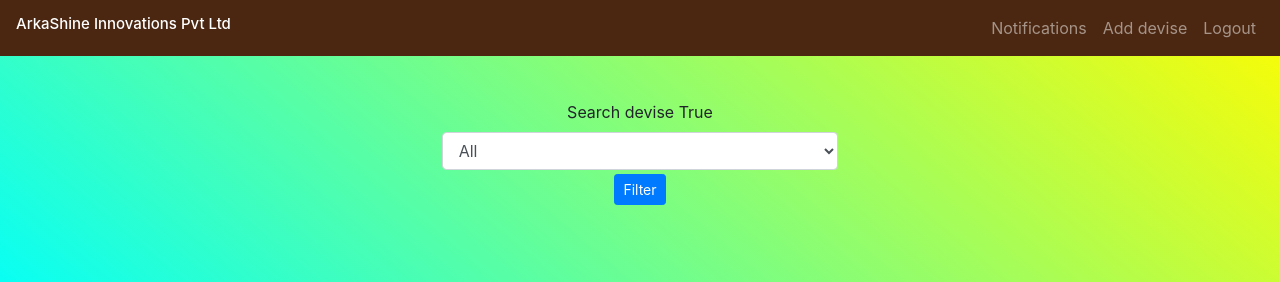
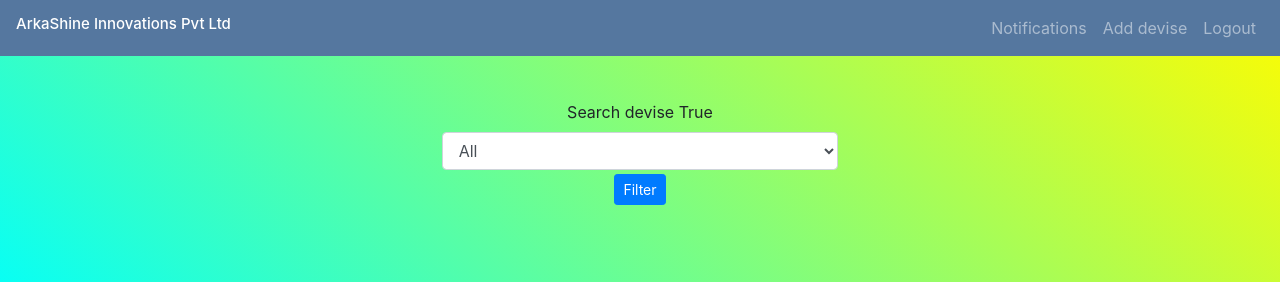
Before and after one commit to sindhu-shirigoudar/agriculture_project_backend, a Django app: page /map/ in a window 1280 px wide. Shown: the top 282 px of the page. Run offline with Django 4.2, Linux system fonts and the light colour scheme; a user stored in the database is signed in; data comes from the database, SQL or seed files in the repository; some libraries are stand-ins or nearby versions.

Commit message:
all changes

```diff
--- a/templates/add_devise.html
+++ b/templates/add_devise.html
@@ -33,7 +33,7 @@
 }
 </style>
 <!-- navbar -->
-<nav class="navbar fixed-top navbar-expand navbar-dark" style="background-color: #4b2711;">
+<nav class="navbar fixed-top navbar-expand navbar-dark" style="background-color: #55779f;">
   <div class="container-fluid">
       <a class="navbar-brand" href="{% url 'dashboard' %}">
           <h3 class="my-heading" style="font-size: 15px;">ArkaShine Innovations Pvt Ltd</h3>
--- a/templates/api_details.html
+++ b/templates/api_details.html
@@ -20,7 +20,7 @@
 
 <!------ Include the above in your HEAD tag ---------->
  <!-- navbar -->
- <nav class="navbar fixed-top navbar-expand navbar-dark" style="background-color: #4b2711;">
+ <nav class="navbar fixed-top navbar-expand navbar-dark" style="background-color: #55779f;">
      <div class="container-fluid">
          <a class="navbar-brand" href="{% url 'dashboard' %}">
              <h3 class="my-heading" style="font-size: 15px;">ArkaShine Innovations Pvt Ltd</h3>
--- a/templates/api_list.html
+++ b/templates/api_list.html
@@ -86,7 +86,7 @@
 </head>
     <!-- navbar -->
     <h4 class="bg-success" style="width: 100%;">{{message}}</h4>
-    <nav class="navbar fixed-top navbar-expand navbar-dark" style="background-color: #4b2711;">
+    <nav class="navbar fixed-top navbar-expand navbar-dark" style="background-color: #55779f;">
         <div class="container-fluid">
             <a class="navbar-brand" href="{% url 'dashboard' %}">
                 <h3 class="my-heading" style="font-size: 15px;">ArkaShine Innovations Pvt Ltd</h3>
--- a/templates/device_list.html
+++ b/templates/device_list.html
@@ -86,7 +86,7 @@
     <link rel="stylesheet" href="https://cdnjs.cloudflare.com/ajax/libs/MaterialDesign-Webfont/5.3.45/css/materialdesignicons.css" integrity="sha256-NAxhqDvtY0l4xn+YVa6WjAcmd94NNfttjNsDmNatFVc=" crossorigin="anonymous" />
 </head>
     <!-- navbar -->
-    <nav class="navbar fixed-top navbar-expand navbar-dark" style="background-color: #4b2711;">
+    <nav class="navbar fixed-top navbar-expand navbar-dark" style="background-color: #55779f;">
         <div class="container-fluid">
             <a class="navbar-brand" href="{% url 'dashboard' %}">
                 <h3 class="my-heading" style="font-size: 15px;">ArkaShine Innovations Pvt Ltd</h3>
--- a/templates/devise_details1.html
+++ b/templates/devise_details1.html
@@ -18,7 +18,7 @@
   }
  </style>
  <h4 class="bg-success" style="width: 100%;">{{message}}</h4>
- <nav class="navbar fixed-top navbar-expand navbar-dark" style="background-color: #4b2711;">
+ <nav class="navbar fixed-top navbar-expand navbar-dark" style="background-color: #55779f;">
      <div class="container-fluid">
          <a class="navbar-brand" href="{% url 'dashboard' %}">
              <h3 class="my-heading" style="font-size: 15px;">ArkaShine Innovations Pvt Ltd</h3>
--- a/templates/devise_user_details.html
+++ b/templates/devise_user_details.html
@@ -15,7 +15,7 @@
  </style>
 <!------ Include the above in your HEAD tag ---------->
  <!-- navbar -->
- <nav class="navbar fixed-top navbar-expand navbar-dark" style="background-color: #4b2711;">
+ <nav class="navbar fixed-top navbar-expand navbar-dark" style="background-color: #55779f;">
      <div class="container-fluid">
          <a class="navbar-brand" href="{% url 'dashboard' %}">
              <h3 class="my-heading" style="font-size: 15px;">ArkaShine Innovations Pvt Ltd</h3>
--- a/templates/map/map_index.html
+++ b/templates/map/map_index.html
@@ -140,7 +140,7 @@
     </style>
 </head>
 <!-- navbar -->
-    <nav class="navbar fixed-top navbar-expand navbar-dark" style="background-color: #4b2711;">
+    <nav class="navbar fixed-top navbar-expand navbar-dark" style="background-color: #55779f;">
         <div class="container-fluid">
             <a class="navbar-brand" href="{% url 'dashboard' %}">
                 <h3 class="my-heading" style="font-size: 15px;">ArkaShine Innovations Pvt Ltd</h3>
--- a/templates/notifications.html
+++ b/templates/notifications.html
@@ -19,7 +19,7 @@
 
 <body>
     <!-- navbar -->
-<nav class="navbar fixed-top navbar-expand navbar-dark" style="background-color: #4b2711;">
+<nav class="navbar fixed-top navbar-expand navbar-dark" style="background-color: #55779f;">
     <div class="container-fluid">
         <a class="navbar-brand" href="{% url 'dashboard' %}">
             <h3 class="my-heading" style="font-size: 15px;">ArkaShine Innovations Pvt Ltd</h3>
--- a/templates/updaet-api.html
+++ b/templates/updaet-api.html
@@ -12,7 +12,7 @@
 <!------ Include the above in your HEAD tag ---------->
  <!-- navbar -->
  <h4 class="bg-success" style="width: 100%;">{{message}}</h4>
- <nav class="navbar fixed-top navbar-expand navbar-dark" style="background-color: #4b2711;">
+ <nav class="navbar fixed-top navbar-expand navbar-dark" style="background-color: #55779f;">
      <div class="container-fluid">
          <a class="navbar-brand" href="{% url 'dashboard' %}">
              <h3 class="my-heading" style="font-size: 15px;">ArkaShine Innovations Pvt Ltd</h3>
```
